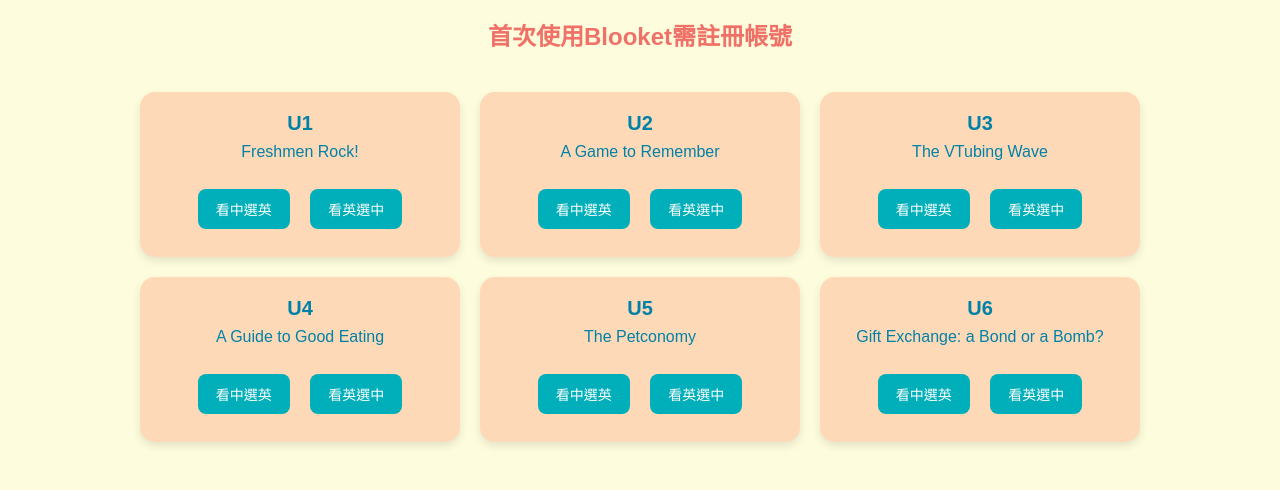
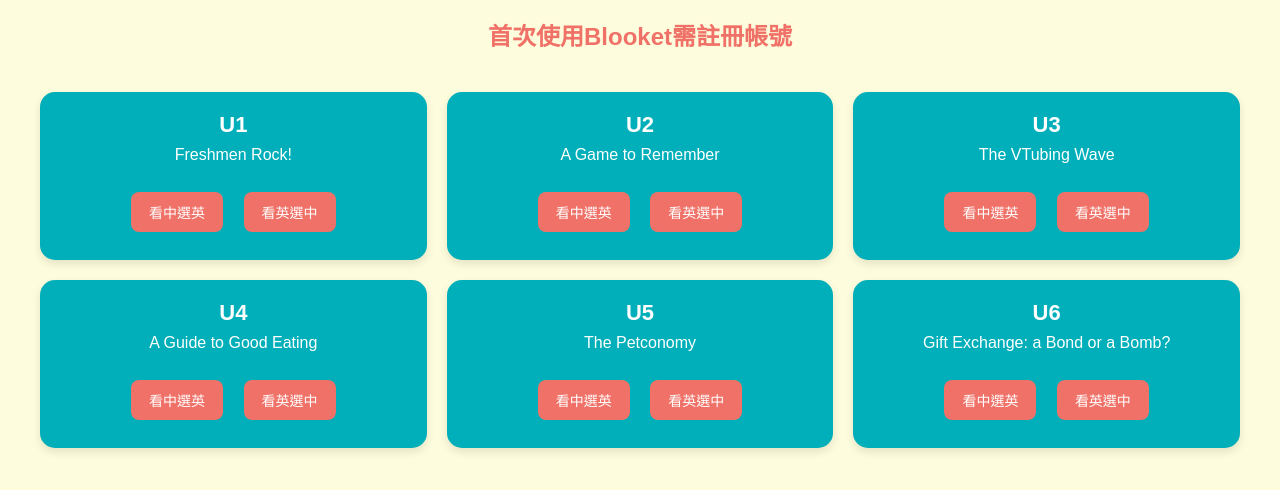
Before and after one commit to Esthercpucpu/Hanlin-Choice-English-Vocabulary-blooket, a plain HTML site: page index.html in a window 1280 px wide. Shown: the part 90-580 px from the top of the page. Drawn offline with Linux system fonts and the light colour scheme.

Commit message:
Update index.html 2.0

```diff
--- a/index.html
+++ b/index.html
@@ -22,31 +22,30 @@
     }
     .grid {
       display: grid;
-      grid-template-columns: repeat(auto-fit, minmax(280px, 1fr));
+      grid-template-columns: repeat(auto-fit, minmax(320px, 1fr));
       gap: 20px;
-      max-width: 1000px;
+      max-width: 1200px;
       margin: 0 auto;
     }
     .card {
-      background-color: #fed9b7;
+      background-color: #00afb9;
+      color: #fff;
       padding: 20px;
       border-radius: 15px;
       box-shadow: 0 4px 8px rgba(0,0,0,0.1);
-      transition: transform 0.2s ease, box-shadow 0.2s ease;
+      transition: transform 0.3s ease, box-shadow 0.3s ease;
     }
     .card:hover {
-      transform: translateY(-5px);
-      box-shadow: 0 8px 16px rgba(0,0,0,0.2);
+      transform: translateY(-8px);
+      box-shadow: 0 8px 20px rgba(0,0,0,0.2);
     }
     .lesson-title {
-      font-size: 20px;
+      font-size: 22px;
       font-weight: bold;
-      color: #0081a7;
       margin-bottom: 8px;
     }
     .lesson-subtitle {
       font-size: 16px;
-      color: #0081a7;
       margin-bottom: 20px;
     }
     .btn {
@@ -55,7 +54,7 @@
       padding: 10px 18px;
       font-size: 14px;
       color: #fff;
-      background-color: #00afb9;
+      background-color: #f07167;
       border: none;
       border-radius: 8px;
       cursor: pointer;
@@ -63,7 +62,8 @@
       transition: background-color 0.3s ease;
     }
     .btn:hover {
-      background-color: #0081a7;
+      background-color: #fed9b7;
+      color: #333;
     }
   </style>
 </head>
```
